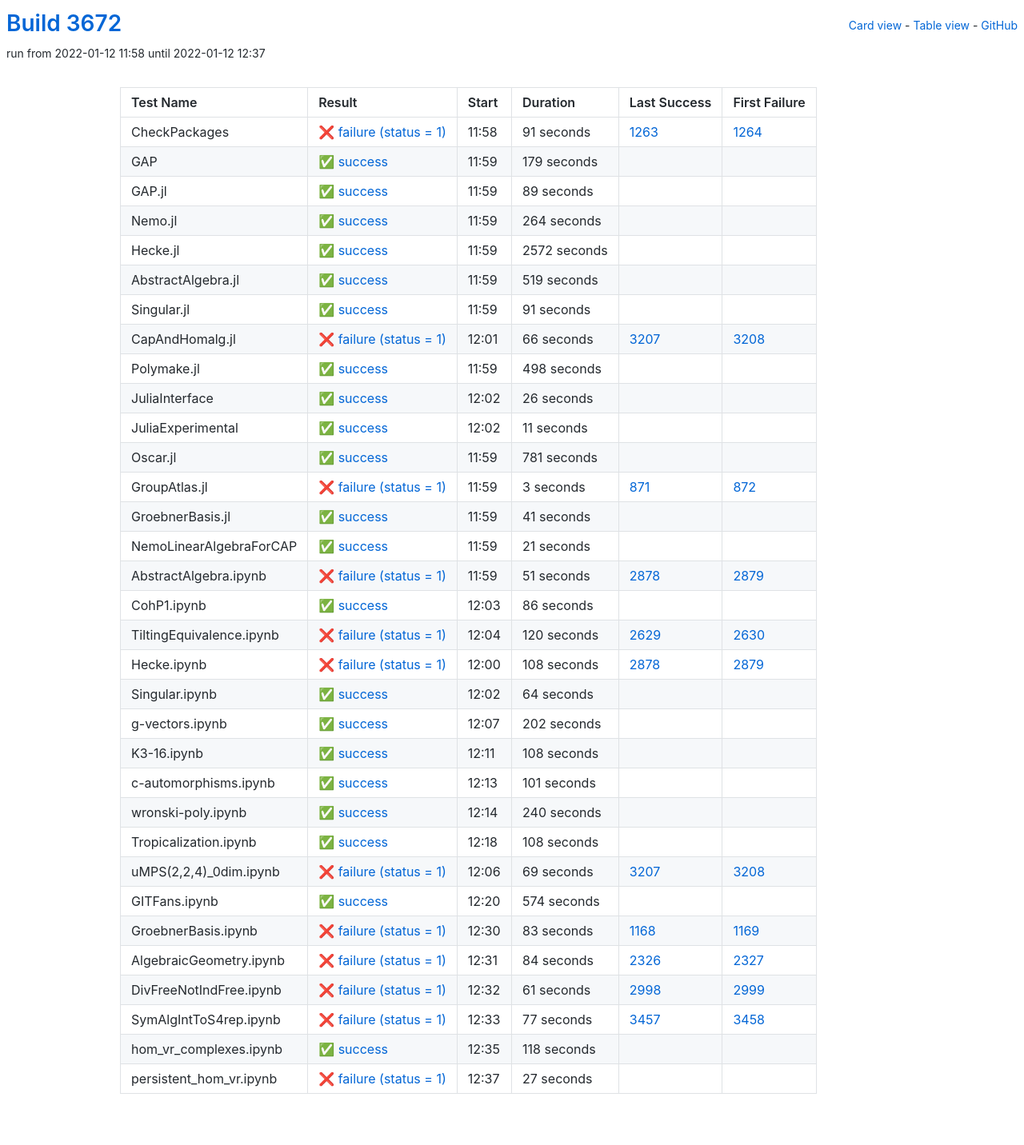
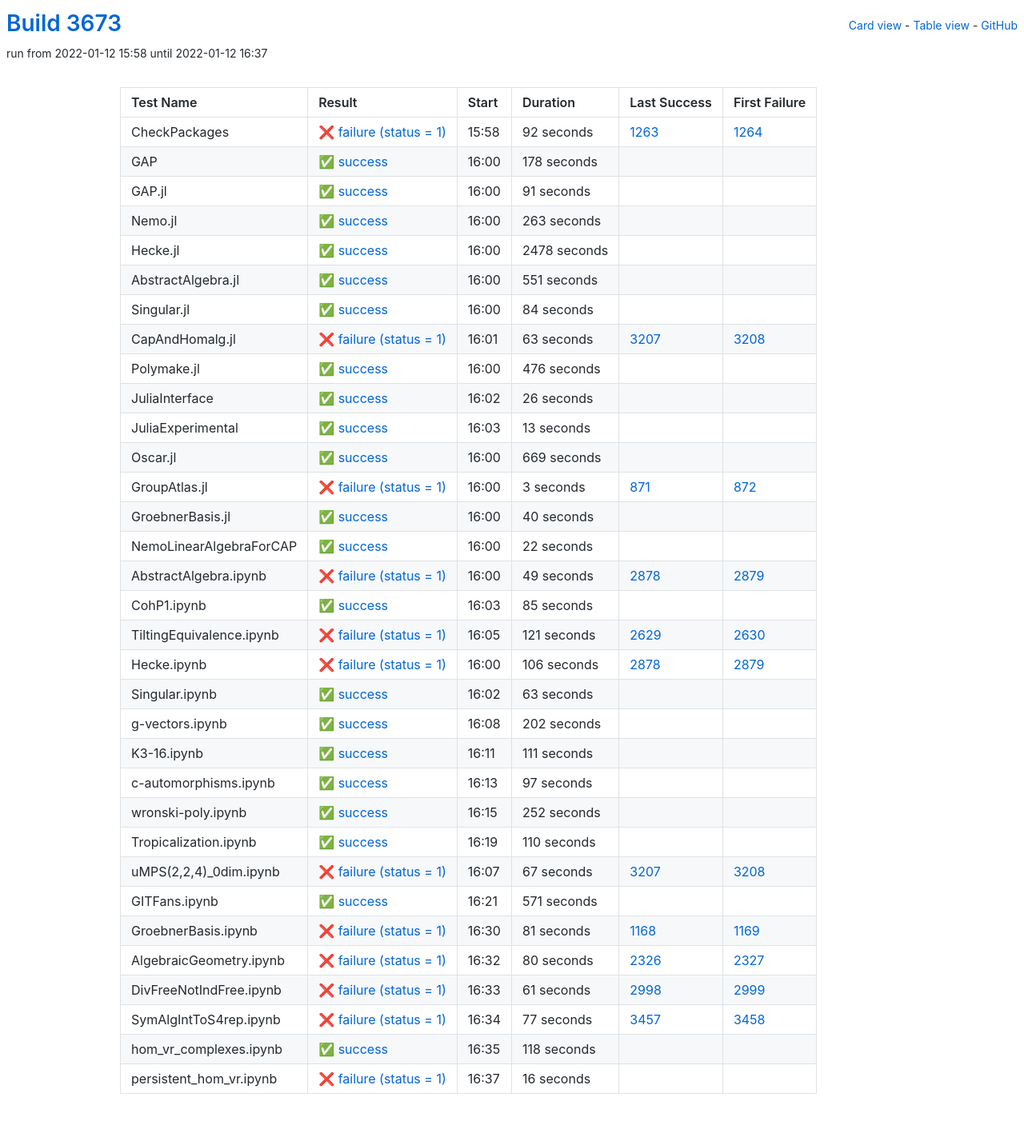
Before and after one commit to oscar-system/oscar-ci-status-stable, a Jekyll site: the page built from table.html, in a window 1280 px wide. Shown: the whole page at 80% size. Built offline with Jekyll 4.4.1, drawn with Linux system fonts in a browser that asks for light colours.

Commit message:
Build #3673

```diff
--- a/_data/ci.yml
+++ b/_data/ci.yml
@@ -1,6 +1,6 @@
 ---
-build: 3672
-build_url: https://oscarci.mathematik.uni-kl.de/job/oscar-stable/3672/
+build: 3673
+build_url: https://oscarci.mathematik.uni-kl.de/job/oscar-stable/3673/
 job: oscar-stable
 organization: oscar-system
 repo: oscar-ci-status-stable
@@ -8,80 +8,32 @@ repourl: https://github.com/oscar-system/oscar-ci-status-stable
 tests:
 - name: CheckPackages
   id: checkpackages
-  log: https://oscarci.mathematik.uni-kl.de/job/oscar-stable/3672/artifact/logs/build-3672/CheckPackages.log
-  start: 2022-01-12 11:58
+  log: https://oscarci.mathematik.uni-kl.de/job/oscar-stable/3673/artifact/logs/build-3673/CheckPackages.log
+  start: 2022-01-12 15:58
   success: false
   exitcode: 1
   status: failure
-  duration: 91
+  duration: 92
   last_success: 1263
   last_success_url: https://oscarci.mathematik.uni-kl.de/job/oscar-stable/1263/
   first_failure: 1264
   first_failure_url: https://oscarci.mathematik.uni-kl.de/job/oscar-stable/1264/
 - name: GAP
   id: gap
-  log: https://oscarci.mathematik.uni-kl.de/job/oscar-stable/3672/artifact/logs/build-3672/GAP.log
-  start: 2022-01-12 11:59
+  log: https://oscarci.mathematik.uni-kl.de/job/oscar-stable/3673/artifact/logs/build-3673/GAP.log
+  start: 2022-01-12 16:00
   success: true
   exitcode: 0
   status: success
-  duration: 179
+  duration: 178
   last_success: false
   last_success_url:
   first_failure: false
   first_failure_url:
 - name: GAP.jl
   id: gap-jl
-  log: https://oscarci.mathematik.uni-kl.de/job/oscar-stable/3672/artifact/logs/build-3672/GAP.jl.log
-  start: 2022-01-12 11:59
-  success: true
-  exitcode: 0
-  status: success
-  duration: 89
-  last_success: false
-  last_success_url:
-  first_failure: false
-  first_failure_url:
-- name: Nemo.jl
-  id: nemo-jl
-  log: https://oscarci.mathematik.uni-kl.de/job/oscar-stable/3672/artifact/logs/build-3672/Nemo.jl.log
-  start: 2022-01-12 11:59
-  success: true
-  exitcode: 0
-  status: success
-  duration: 264
-  last_success: false
-  last_success_url:
-  first_failure: false
-  first_failure_url:
-- name: Hecke.jl
-  id: hecke-jl
-  log: https://oscarci.mathematik.uni-kl.de/job/oscar-stable/3672/artifact/logs/build-3672/Hecke.jl.log
-  start: 2022-01-12 11:59
-  success: true
-  exitcode: 0
-  status: success
-  duration: 2572
-  last_success: false
-  last_success_url:
-  first_failure: false
-  first_failure_url:
-- name: AbstractAlgebra.jl
-  id: abstractalgebra-jl
-  log: https://oscarci.mathematik.uni-kl.de/job/oscar-stable/3672/artifact/logs/build-3672/AbstractAlgebra.jl.log
-  start: 2022-01-12 11:59
-  success: true
-  exitcode: 0
-  status: success
-  duration: 519
-  last_success: false
-  last_success_url:
-  first_failure: false
-  first_failure_url:
-- name: Singular.jl
-  id: singular-jl
-  log: https://oscarci.mathematik.uni-kl.de/job/oscar-stable/3672/artifact/logs/build-3672/Singular.jl.log
-  start: 2022-01-12 11:59
+  log: https://oscarci.mathematik.uni-kl.de/job/oscar-stable/3673/artifact/logs/build-3673/GAP.jl.log
+  start: 2022-01-12 16:00
   success: true
   exitcode: 0
   status: success
@@ -90,34 +42,82 @@ tests:
   last_success_url:
   first_failure: false
   first_failure_url:
+- name: Nemo.jl
+  id: nemo-jl
+  log: https://oscarci.mathematik.uni-kl.de/job/oscar-stable/3673/artifact/logs/build-3673/Nemo.jl.log
+  start: 2022-01-12 16:00
+  success: true
+  exitcode: 0
+  status: success
+  duration: 263
+  last_success: false
+  last_success_url:
+  first_failure: false
+  first_failure_url:
+- name: Hecke.jl
+  id: hecke-jl
+  log: https://oscarci.mathematik.uni-kl.de/job/oscar-stable/3673/artifact/logs/build-3673/Hecke.jl.log
+  start: 2022-01-12 16:00
+  success: true
+  exitcode: 0
+  status: success
+  duration: 2478
+  last_success: false
+  last_success_url:
+  first_failure: false
+  first_failure_url:
+- name: AbstractAlgebra.jl
+  id: abstractalgebra-jl
+  log: https://oscarci.mathematik.uni-kl.de/job/oscar-stable/3673/artifact/logs/build-3673/AbstractAlgebra.jl.log
+  start: 2022-01-12 16:00
+  success: true
+  exitcode: 0
+  status: success
+  duration: 551
+  last_success: false
+  last_success_url:
+  first_failure: false
+  first_failure_url:
+- name: Singular.jl
+  id: singular-jl
+  log: https://oscarci.mathematik.uni-kl.de/job/oscar-stable/3673/artifact/logs/build-3673/Singular.jl.log
+  start: 2022-01-12 16:00
+  success: true
+  exitcode: 0
+  status: success
+  duration: 84
+  last_success: false
+  last_success_url:
+  first_failure: false
+  first_failure_url:
 - name: CapAndHomalg.jl
   id: capandhomalg-jl
-  log: https://oscarci.mathematik.uni-kl.de/job/oscar-stable/3672/artifact/logs/build-3672/CapAndHomalg.jl.log
-  start: 2022-01-12 12:01
+  log: https://oscarci.mathematik.uni-kl.de/job/oscar-stable/3673/artifact/logs/build-3673/CapAndHomalg.jl.log
+  start: 2022-01-12 16:01
   success: false
   exitcode: 1
   status: failure
-  duration: 66
+  duration: 63
   last_success: 3207
   last_success_url: https://oscarci.mathematik.uni-kl.de/job/oscar-stable/3207/
   first_failure: 3208
   first_failure_url: https://oscarci.mathematik.uni-kl.de/job/oscar-stable/3208/
 - name: Polymake.jl
   id: polymake-jl
-  log: https://oscarci.mathematik.uni-kl.de/job/oscar-stable/3672/artifact/logs/build-3672/Polymake.jl.log
-  start: 2022-01-12 11:59
+  log: https://oscarci.mathematik.uni-kl.de/job/oscar-stable/3673/artifact/logs/build-3673/Polymake.jl.log
+  start: 2022-01-12 16:00
   success: true
   exitcode: 0
   status: success
-  duration: 498
+  duration: 476
   last_success: false
   last_success_url:
   first_failure: false
   first_failure_url:
 - name: JuliaInterface
   id: juliainterface
-  log: https://oscarci.mathematik.uni-kl.de/job/oscar-stable/3672/artifact/logs/build-3672/JuliaInterface.log
-  start: 2022-01-12 12:02
+  log: https://oscarci.mathematik.uni-kl.de/job/oscar-stable/3673/artifact/logs/build-3673/JuliaInterface.log
+  start: 2022-01-12 16:02
   success: true
   exitcode: 0
   status: success
@@ -128,32 +128,32 @@ tests:
   first_failure_url:
 - name: JuliaExperimental
   id: juliaexperimental
-  log: https://oscarci.mathematik.uni-kl.de/job/oscar-stable/3672/artifact/logs/build-3672/JuliaExperimental.log
-  start: 2022-01-12 12:02
+  log: https://oscarci.mathematik.uni-kl.de/job/oscar-stable/3673/artifact/logs/build-3673/JuliaExperimental.log
+  start: 2022-01-12 16:03
   success: true
   exitcode: 0
   status: success
-  duration: 11
+  duration: 13
   last_success: false
   last_success_url:
   first_failure: false
   first_failure_url:
 - name: Oscar.jl
   id: oscar-jl
-  log: https://oscarci.mathematik.uni-kl.de/job/oscar-stable/3672/artifact/logs/build-3672/Oscar.jl.log
-  start: 2022-01-12 11:59
+  log: https://oscarci.mathematik.uni-kl.de/job/oscar-stable/3673/artifact/logs/build-3673/Oscar.jl.log
+  start: 2022-01-12 16:00
   success: true
   exitcode: 0
   status: success
-  duration: 781
+  duration: 669
   last_success: false
   last_success_url:
   first_failure: false
   first_failure_url:
 - name: GroupAtlas.jl
   id: groupatlas-jl
-  log: https://oscarci.mathematik.uni-kl.de/job/oscar-stable/3672/artifact/logs/build-3672/GroupAtlas.jl.log
-  start: 2022-01-12 11:59
+  log: https://oscarci.mathematik.uni-kl.de/job/oscar-stable/3673/artifact/logs/build-3673/GroupAtlas.jl.log
+  start: 2022-01-12 16:00
   success: false
   exitcode: 1
   status: failure
@@ -164,92 +164,92 @@ tests:
   first_failure_url: https://oscarci.mathematik.uni-kl.de/job/oscar-stable/872/
 - name: GroebnerBasis.jl
   id: groebnerbasis-jl
-  log: https://oscarci.mathematik.uni-kl.de/job/oscar-stable/3672/artifact/logs/build-3672/GroebnerBasis.jl.log
-  start: 2022-01-12 11:59
+  log: https://oscarci.mathematik.uni-kl.de/job/oscar-stable/3673/artifact/logs/build-3673/GroebnerBasis.jl.log
+  start: 2022-01-12 16:00
   success: true
   exitcode: 0
   status: success
-  duration: 41
+  duration: 40
   last_success: false
   last_success_url:
   first_failure: false
   first_failure_url:
 - name: NemoLinearAlgebraForCAP
   id: nemolinearalgebraforcap
-  log: https://oscarci.mathematik.uni-kl.de/job/oscar-stable/3672/artifact/logs/build-3672/NemoLinearAlgebraForCAP.log
-  start: 2022-01-12 11:59
+  log: https://oscarci.mathematik.uni-kl.de/job/oscar-stable/3673/artifact/logs/build-3673/NemoLinearAlgebraForCAP.log
+  start: 2022-01-12 16:00
   success: true
   exitcode: 0
   status: success
-  duration: 21
+  duration: 22
   last_success: false
   last_success_url:
   first_failure: false
   first_failure_url:
 - name: AbstractAlgebra.ipynb
   id: abstractalgebra-ipynb
-  log: https://oscarci.mathematik.uni-kl.de/job/oscar-stable/3672/artifact/logs/build-3672/AbstractAlgebra.ipynb.log
-  start: 2022-01-12 11:59
+  log: https://oscarci.mathematik.uni-kl.de/job/oscar-stable/3673/artifact/logs/build-3673/AbstractAlgebra.ipynb.log
+  start: 2022-01-12 16:00
   success: false
   exitcode: 1
   status: failure
-  duration: 51
+  duration: 49
   last_success: 2878
   last_success_url: https://oscarci.mathematik.uni-kl.de/job/oscar-stable/2878/
   first_failure: 2879
   first_failure_url: https://oscarci.mathematik.uni-kl.de/job/oscar-stable/2879/
 - name: CohP1.ipynb
   id: cohp1-ipynb
-  log: https://oscarci.mathematik.uni-kl.de/job/oscar-stable/3672/artifact/logs/build-3672/CohP1.ipynb.log
-  start: 2022-01-12 12:03
+  log: https://oscarci.mathematik.uni-kl.de/job/oscar-stable/3673/artifact/logs/build-3673/CohP1.ipynb.log
+  start: 2022-01-12 16:03
   success: true
   exitcode: 0
   status: success
-  duration: 86
+  duration: 85
   last_success: false
   last_success_url:
   first_failure: false
   first_failure_url:
 - name: TiltingEquivalence.ipynb
   id: tiltingequivalence-ipynb
-  log: https://oscarci.mathematik.uni-kl.de/job/oscar-stable/3672/artifact/logs/build-3672/TiltingEquivalence.ipynb.log
-  start: 2022-01-12 12:04
+  log: https://oscarci.mathematik.uni-kl.de/job/oscar-stable/3673/artifact/logs/build-3673/TiltingEquivalence.ipynb.log
+  start: 2022-01-12 16:05
   success: false
   exitcode: 1
   status: failure
-  duration: 120
+  duration: 121
   last_success: 2629
   last_success_url: https://oscarci.mathematik.uni-kl.de/job/oscar-stable/2629/
   first_failure: 2630
   first_failure_url: https://oscarci.mathematik.uni-kl.de/job/oscar-stable/2630/
 - name: Hecke.ipynb
   id: hecke-ipynb
-  log: https://oscarci.mathematik.uni-kl.de/job/oscar-stable/3672/artifact/logs/build-3672/Hecke.ipynb.log
-  start: 2022-01-12 12:00
+  log: https://oscarci.mathematik.uni-kl.de/job/oscar-stable/3673/artifact/logs/build-3673/Hecke.ipynb.log
+  start: 2022-01-12 16:00
   success: false
   exitcode: 1
   status: failure
-  duration: 108
+  duration: 106
   last_success: 2878
   last_success_url: https://oscarci.mathematik.uni-kl.de/job/oscar-stable/2878/
   first_failure: 2879
   first_failure_url: https://oscarci.mathematik.uni-kl.de/job/oscar-stable/2879/
 - name: Singular.ipynb
   id: singular-ipynb
-  log: https://oscarci.mathematik.uni-kl.de/job/oscar-stable/3672/artifact/logs/build-3672/Singular.ipynb.log
-  start: 2022-01-12 12:02
+  log: https://oscarci.mathematik.uni-kl.de/job/oscar-stable/3673/artifact/logs/build-3673/Singular.ipynb.log
+  start: 2022-01-12 16:02
   success: true
   exitcode: 0
   status: success
-  duration: 64
+  duration: 63
   last_success: false
   last_success_url:
   first_failure: false
   first_failure_url:
 - name: g-vectors.ipynb
   id: g-vectors-ipynb
-  log: https://oscarci.mathematik.uni-kl.de/job/oscar-stable/3672/artifact/logs/build-3672/g-vectors.ipynb.log
-  start: 2022-01-12 12:07
+  log: https://oscarci.mathematik.uni-kl.de/job/oscar-stable/3673/artifact/logs/build-3673/g-vectors.ipynb.log
+  start: 2022-01-12 16:08
   success: true
   exitcode: 0
   status: success
@@ -260,104 +260,104 @@ tests:
   first_failure_url:
 - name: K3-16.ipynb
   id: k3-16-ipynb
-  log: https://oscarci.mathematik.uni-kl.de/job/oscar-stable/3672/artifact/logs/build-3672/K3-16.ipynb.log
-  start: 2022-01-12 12:11
+  log: https://oscarci.mathematik.uni-kl.de/job/oscar-stable/3673/artifact/logs/build-3673/K3-16.ipynb.log
+  start: 2022-01-12 16:11
   success: true
   exitcode: 0
   status: success
-  duration: 108
+  duration: 111
   last_success: false
   last_success_url:
   first_failure: false
   first_failure_url:
 - name: c-automorphisms.ipynb
   id: c-automorphisms-ipynb
-  log: https://oscarci.mathematik.uni-kl.de/job/oscar-stable/3672/artifact/logs/build-3672/c-automorphisms.ipynb.log
-  start: 2022-01-12 12:13
+  log: https://oscarci.mathematik.uni-kl.de/job/oscar-stable/3673/artifact/logs/build-3673/c-automorphisms.ipynb.log
+  start: 2022-01-12 16:13
   success: true
   exitcode: 0
   status: success
-  duration: 101
+  duration: 97
   last_success: false
   last_success_url:
   first_failure: false
   first_failure_url:
 - name: wronski-poly.ipynb
   id: wronski-poly-ipynb
-  log: https://oscarci.mathematik.uni-kl.de/job/oscar-stable/3672/artifact/logs/build-3672/wronski-poly.ipynb.log
-  start: 2022-01-12 12:14
+  log: https://oscarci.mathematik.uni-kl.de/job/oscar-stable/3673/artifact/logs/build-3673/wronski-poly.ipynb.log
+  start: 2022-01-12 16:15
   success: true
   exitcode: 0
   status: success
-  duration: 240
+  duration: 252
   last_success: false
   last_success_url:
   first_failure: false
   first_failure_url:
 - name: Tropicalization.ipynb
   id: tropicalization-ipynb
-  log: https://oscarci.mathematik.uni-kl.de/job/oscar-stable/3672/artifact/logs/build-3672/Tropicalization.ipynb.log
-  start: 2022-01-12 12:18
+  log: https://oscarci.mathematik.uni-kl.de/job/oscar-stable/3673/artifact/logs/build-3673/Tropicalization.ipynb.log
+  start: 2022-01-12 16:19
   success: true
   exitcode: 0
   status: success
-  duration: 108
+  duration: 110
   last_success: false
   last_success_url:
   first_failure: false
   first_failure_url:
 - name: uMPS(2,2,4)_0dim.ipynb
   id: umps-2-2-4-0dim-ipynb
-  log: https://oscarci.mathematik.uni-kl.de/job/oscar-stable/3672/artifact/logs/build-3672/uMPS-2-2-4-_0dim.ipynb.log
-  start: 2022-01-12 12:06
+  log: https://oscarci.mathematik.uni-kl.de/job/oscar-stable/3673/artifact/logs/build-3673/uMPS-2-2-4-_0dim.ipynb.log
+  start: 2022-01-12 16:07
   success: false
   exitcode: 1
   status: failure
-  duration: 69
+  duration: 67
   last_success: 3207
   last_success_url: https://oscarci.mathematik.uni-kl.de/job/oscar-stable/3207/
   first_failure: 3208
   first_failure_url: https://oscarci.mathematik.uni-kl.de/job/oscar-stable/3208/
 - name: GITFans.ipynb
   id: gitfans-ipynb
-  log: https://oscarci.mathematik.uni-kl.de/job/oscar-stable/3672/artifact/logs/build-3672/GITFans.ipynb.log
-  start: 2022-01-12 12:20
+  log: https://oscarci.mathematik.uni-kl.de/job/oscar-stable/3673/artifact/logs/build-3673/GITFans.ipynb.log
+  start: 2022-01-12 16:21
   success: true
   exitcode: 0
   status: success
-  duration: 574
+  duration: 571
   last_success: false
   last_success_url:
   first_failure: false
   first_failure_url:
 - name: GroebnerBasis.ipynb
   id: groebnerbasis-ipynb
-  log: https://oscarci.mathematik.uni-kl.de/job/oscar-stable/3672/artifact/logs/build-3672/GroebnerBasis.ipynb.log
-  start: 2022-01-12 12:30
+  log: https://oscarci.mathematik.uni-kl.de/job/oscar-stable/3673/artifact/logs/build-3673/GroebnerBasis.ipynb.log
+  start: 2022-01-12 16:30
   success: false
   exitcode: 1
   status: failure
-  duration: 83
+  duration: 81
   last_success: 1168
   last_success_url: https://oscarci.mathematik.uni-kl.de/job/oscar-stable/1168/
   first_failure: 1169
   first_failure_url: https://oscarci.mathematik.uni-kl.de/job/oscar-stable/1169/
 - name: AlgebraicGeometry.ipynb
   id: algebraicgeometry-ipynb
-  log: https://oscarci.mathematik.uni-kl.de/job/oscar-stable/3672/artifact/logs/build-3672/AlgebraicGeometry.ipynb.log
-  start: 2022-01-12 12:31
+  log: https://oscarci.mathematik.uni-kl.de/job/oscar-stable/3673/artifact/logs/build-3673/AlgebraicGeometry.ipynb.log
+  start: 2022-01-12 16:32
   success: false
   exitcode: 1
   status: failure
-  duration: 84
+  duration: 80
   last_success: 2326
   last_success_url: https://oscarci.mathematik.uni-kl.de/job/oscar-stable/2326/
   first_failure: 2327
   first_failure_url: https://oscarci.mathematik.uni-kl.de/job/oscar-stable/2327/
 - name: DivFreeNotIndFree.ipynb
   id: divfreenotindfree-ipynb
-  log: https://oscarci.mathematik.uni-kl.de/job/oscar-stable/3672/artifact/logs/build-3672/DivFreeNotIndFree.ipynb.log
-  start: 2022-01-12 12:32
+  log: https://oscarci.mathematik.uni-kl.de/job/oscar-stable/3673/artifact/logs/build-3673/DivFreeNotIndFree.ipynb.log
+  start: 2022-01-12 16:33
   success: false
   exitcode: 1
   status: failure
@@ -368,8 +368,8 @@ tests:
   first_failure_url: https://oscarci.mathematik.uni-kl.de/job/oscar-stable/2999/
 - name: SymAlgIntToS4rep.ipynb
   id: symalginttos4rep-ipynb
-  log: https://oscarci.mathematik.uni-kl.de/job/oscar-stable/3672/artifact/logs/build-3672/SymAlgIntToS4rep.ipynb.log
-  start: 2022-01-12 12:33
+  log: https://oscarci.mathematik.uni-kl.de/job/oscar-stable/3673/artifact/logs/build-3673/SymAlgIntToS4rep.ipynb.log
+  start: 2022-01-12 16:34
   success: false
   exitcode: 1
   status: failure
@@ -380,8 +380,8 @@ tests:
   first_failure_url: https://oscarci.mathematik.uni-kl.de/job/oscar-stable/3458/
 - name: hom_vr_complexes.ipynb
   id: hom-vr-complexes-ipynb
-  log: https://oscarci.mathematik.uni-kl.de/job/oscar-stable/3672/artifact/logs/build-3672/hom_vr_complexes.ipynb.log
-  start: 2022-01-12 12:35
+  log: https://oscarci.mathematik.uni-kl.de/job/oscar-stable/3673/artifact/logs/build-3673/hom_vr_complexes.ipynb.log
+  start: 2022-01-12 16:35
   success: true
   exitcode: 0
   status: success
@@ -392,12 +392,12 @@ tests:
   first_failure_url:
 - name: persistent_hom_vr.ipynb
   id: persistent-hom-vr-ipynb
-  log: https://oscarci.mathematik.uni-kl.de/job/oscar-stable/3672/artifact/logs/build-3672/persistent_hom_vr.ipynb.log
-  start: 2022-01-12 12:37
+  log: https://oscarci.mathematik.uni-kl.de/job/oscar-stable/3673/artifact/logs/build-3673/persistent_hom_vr.ipynb.log
+  start: 2022-01-12 16:37
   success: false
   exitcode: 1
   status: failure
-  duration: 27
+  duration: 16
   last_success: false
   last_success_url:
   first_failure: false
```
Also changed, not shown: README.md.
